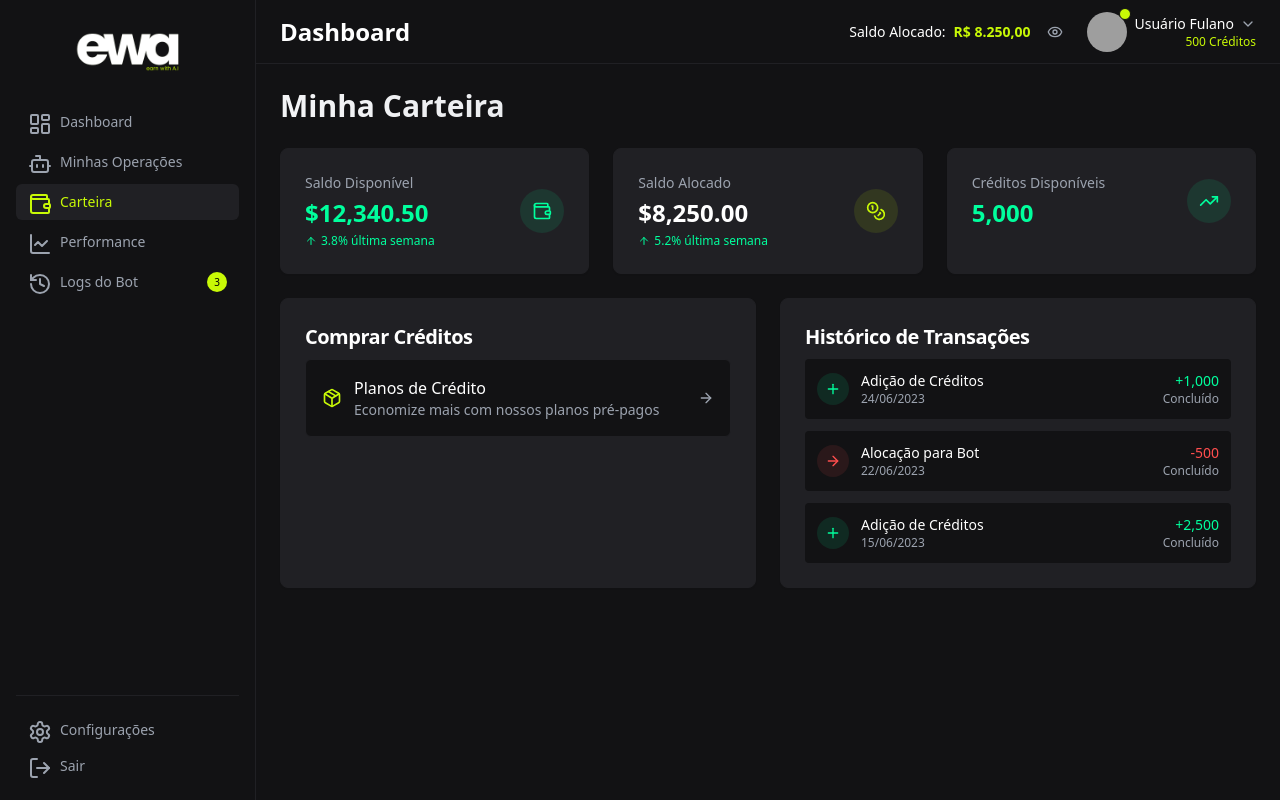
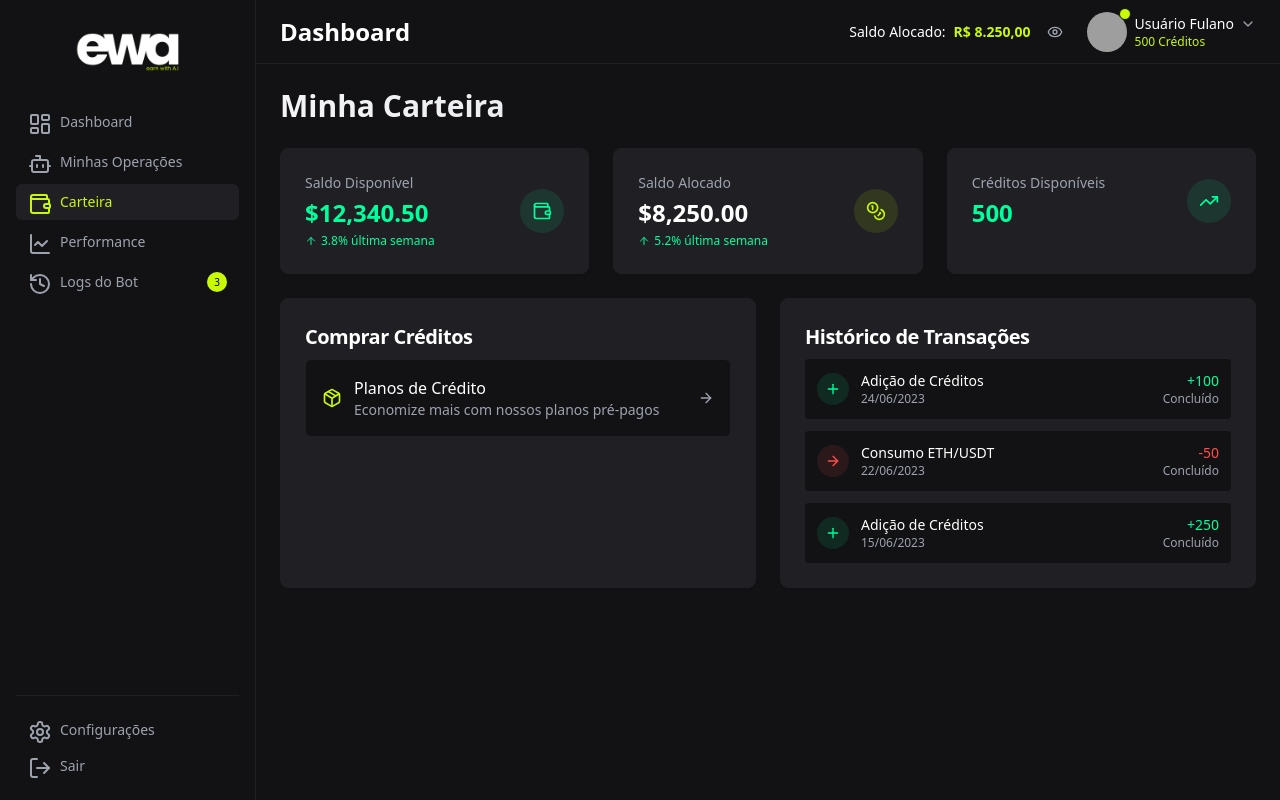
Before and after one commit to daniel-liberto/dark-bot-metrics, a React (Vite) app: page /wallet in a window 1280 px wide. Built offline with nearby package versions, Linux system fonts and the light colour scheme; grey boxes are pictures that could not be loaded.

Commit message:
alterações na parte de créditos e no header

```diff
--- a/src/components/dashboard/Header.tsx
+++ b/src/components/dashboard/Header.tsx
@@ -42,7 +42,7 @@ export function Header() {
               <span className="absolute -right-1 -top-1 h-3 w-3 rounded-full bg-crypto-green border border-crypto-darker"></span>
             </div>
 
-            <div className="flex flex-col text-right">
+            <div className="flex flex-col">
               <div className="flex items-center gap-1.5">
                 <span className="text-sm font-medium text-white">Usuário Fulano</span>
                 <ChevronDown className="h-4 w-4 text-gray-400" />
--- a/src/pages/Wallet.tsx
+++ b/src/pages/Wallet.tsx
@@ -27,7 +27,7 @@ const Wallet = () => {
         />
         <StatCard
           title="Créditos Disponíveis"
-          value="5,000"
+          value="500"
           icon="trending-up"
           type="success"
         />
@@ -65,9 +65,9 @@ const Wallet = () => {
           <CardContent>
             <div className="space-y-3">
               {[
-                { type: "Adição de Créditos", date: "24/06/2023", amount: "+1,000", status: "Concluído" },
-                { type: "Alocação para Bot", date: "22/06/2023", amount: "-500", status: "Concluído" },
-                { type: "Adição de Créditos", date: "15/06/2023", amount: "+2,500", status: "Concluído" }
+                { type: "Adição de Créditos", date: "24/06/2023", amount: "+100", status: "Concluído" },
+                { type: "Consumo ETH/USDT", date: "22/06/2023", amount: "-50", status: "Concluído" },
+                { type: "Adição de Créditos", date: "15/06/2023", amount: "+250", status: "Concluído" }
               ].map((transaction, index) => (
                 <div key={index} className="flex items-center justify-between p-3 rounded bg-crypto-darker">
                   <div className="flex items-center gap-3">
```
